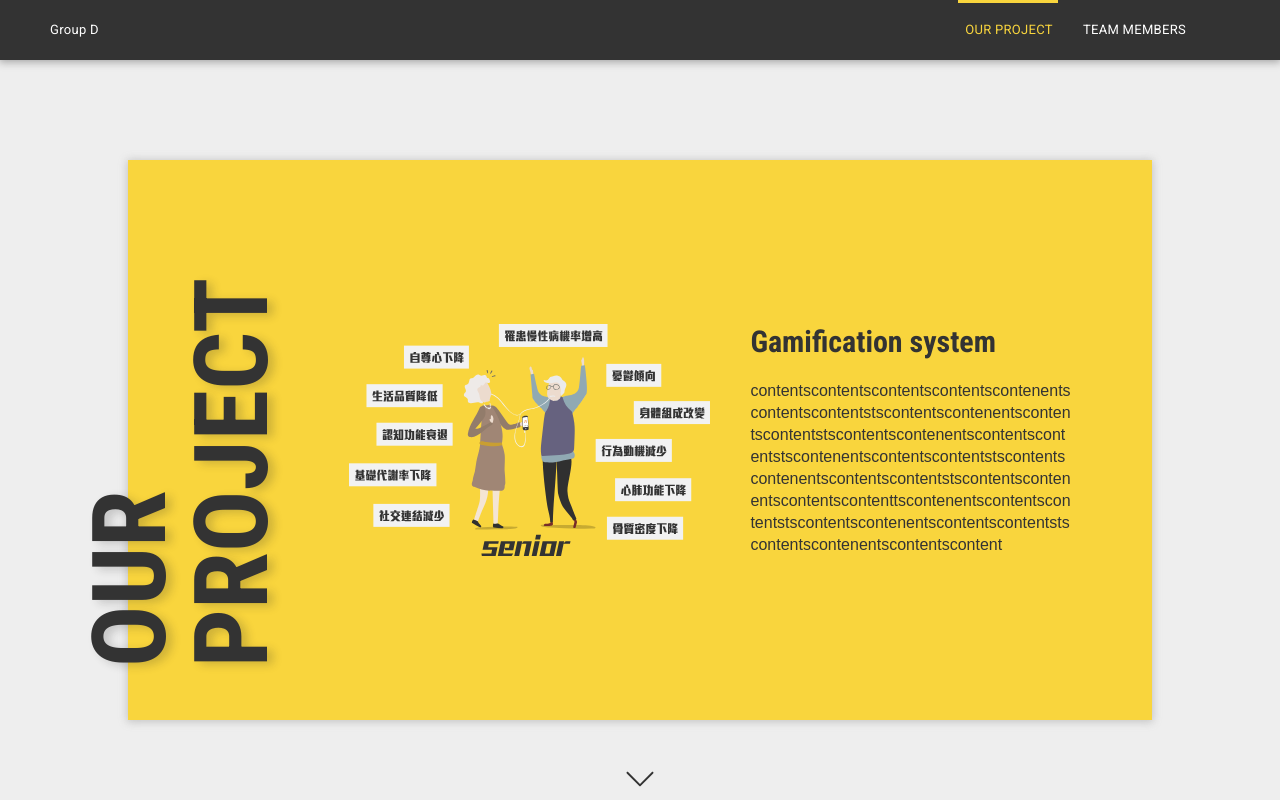
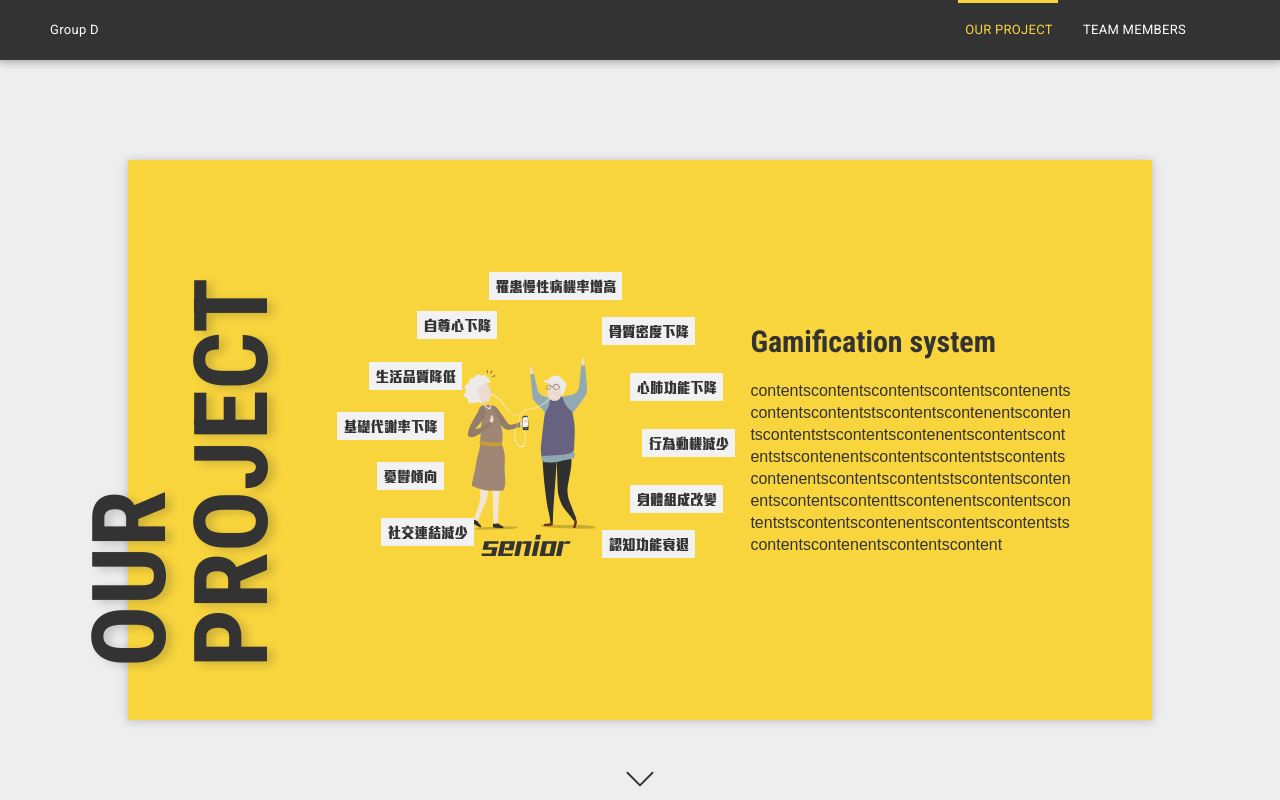
Before and after one commit to TuHsinyun/wp2018_Final, a plain HTML site: page about us/html/main.html in a window 1280 px wide. Shown: the top 800 px of the page. Drawn offline with nearby package versions, Linux system fonts and the light colour scheme.

Commit message:
divided project-pic

```diff
--- a/about us/css/main/main.css
+++ b/about us/css/main/main.css
@@ -111,10 +111,62 @@ nav #nav-items #pointer {
   display: flex;
   align-items: center;
   justify-content: center;
+  /* background: red; */
+  position: relative;
 }
-#project-wrapper #project-section #project-img img {
+#project-wrapper #project-section #project-img #main-pic {
   width: 90%;
 }
+#project-img .pic{
+  height: 5%;
+  position: absolute;
+  transition: transform 0.5s;
+}
+#chornic{
+  left: 40%;
+  top: 20%;
+}
+#self-esteem{
+  left: 22%;
+  top: 27%;
+}
+#life-quality{
+  left: 10%;
+  top: 36%;
+}
+#basic{
+  left: 2%;
+  top: 45%;
+}
+#depression{
+  left: 12%;
+  top: 54%;
+}
+#social{
+  left: 13%;
+  top: 64%;
+}
+#cognitive-function{
+  left: 68%;
+  top: 66%;
+}
+#body-composition{
+  left: 75%;
+  top: 58%;
+}
+#motivation{
+  left: 78%;
+  top: 48%;
+}
+#vo-max{
+  left: 75%;
+  top: 38%;
+}
+#bone{
+  left: 68%;
+  top: 28%;
+}
+
 #project-wrapper #project-section #project-content {
   flex: 2;
   display: flex;
--- a/about us/html/main.html
+++ b/about us/html/main.html
@@ -29,7 +29,18 @@
         <div id="project-section">
             <div id="project-empty"></div>
             <div id="project-img">
-                <img src="../img/senior-problems.svg">
+                <img id="main-pic" src="../img/changes/senior-problems-without.svg">
+                <img class="pic" id="chornic" src="../img/changes/chornic.svg">
+                <img class="pic" id="self-esteem" src="../img/changes/self-esteem.svg">
+                <img class="pic" id="life-quality" src="../img/changes/life-quality.svg">
+                <img class="pic" id="basic" src="../img/changes/basic.svg">
+                <img class="pic" id="depression" src="../img/changes/depression.svg">
+                <img class="pic" id="social" src="../img/changes/social.svg">
+                <img class="pic" id="cognitive-function" src="../img/changes/cognitive-function.svg">
+                <img class="pic" id="body-composition" src="../img/changes/body-composition.svg">
+                <img class="pic" id="motivation" src="../img/changes/motivation.svg">
+                <img class="pic" id="vo-max" src="../img/changes/VOmax.svg">
+                <img class="pic" id="bone" src="../img/changes/bone.svg">
             </div>
             <div id="project-content">
                 <div>
--- a/about us/js/main.js
+++ b/about us/js/main.js
@@ -25,5 +25,14 @@ var arrow = $("#arrow-down img , ul li:eq(0)"),
       scrollTop:0},650);
   });
 
+  $('.pic').mouseover((e)=>{
+    $('.pic').css({'transform':'scale(1)'});
+    e.target.style.transform = 'scale(1.3)';
+    // console.log(e.target.style());
+  })
+  $('.pic').mouseout(()=>{
+    $('.pic').css({'transform':'scale(1)'});
+  })
+
 
 });
```
Also changed, not shown: about us/img/changes/VOmax.svg (added), about us/img/changes/basic.svg (added), about us/img/changes/body-composition.svg (added), about us/img/changes/bone.svg (added), about us/img/changes/chornic.svg (added), about us/img/changes/cognitive-function.svg (added), about us/img/changes/depression.svg (added), about us/img/changes/life-quality.svg (added), about us/img/changes/motivation.svg (added), about us/img/changes/self-esteem.svg (added), about us/img/changes/senior-problems-without.svg (added), about us/img/changes/social.svg (added).
